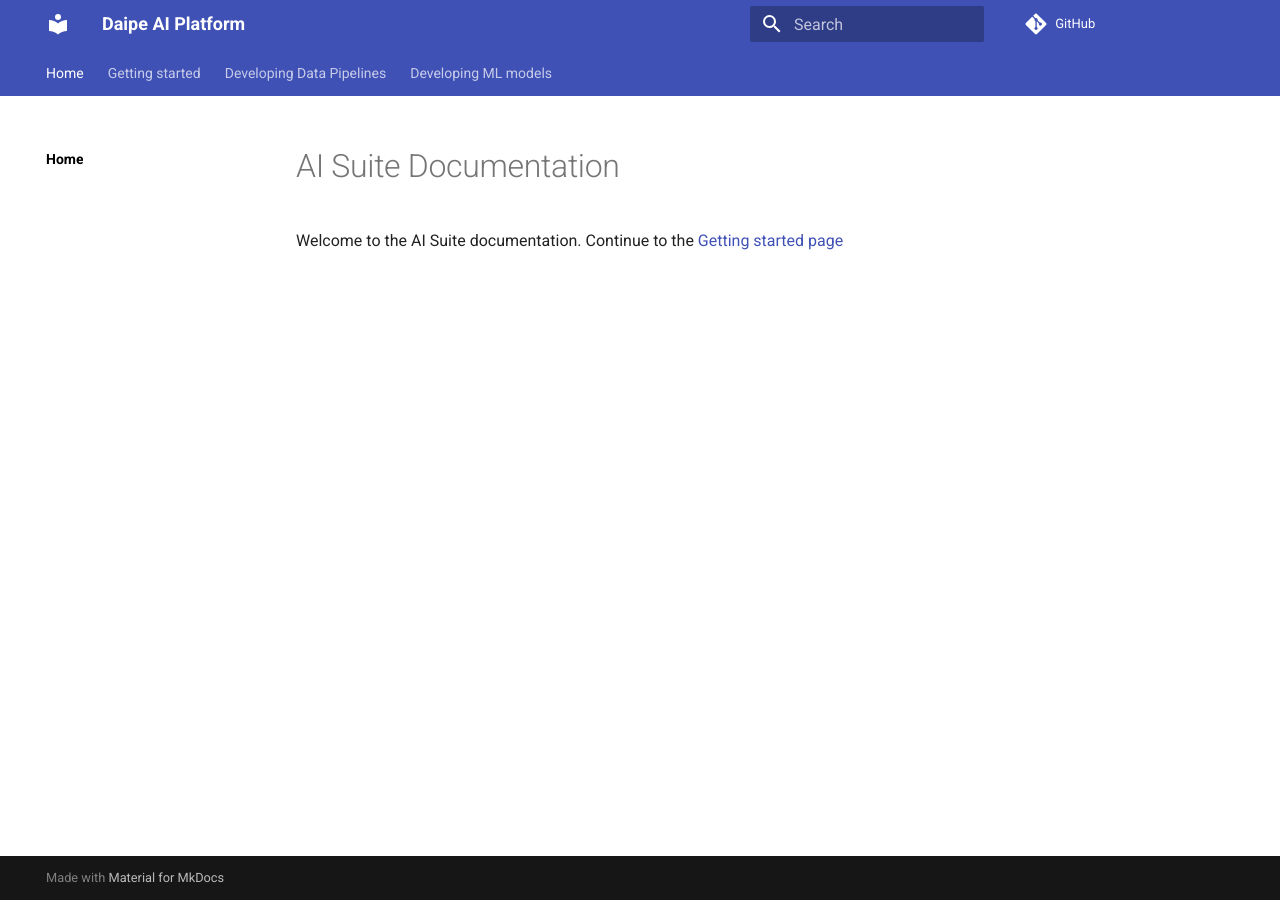
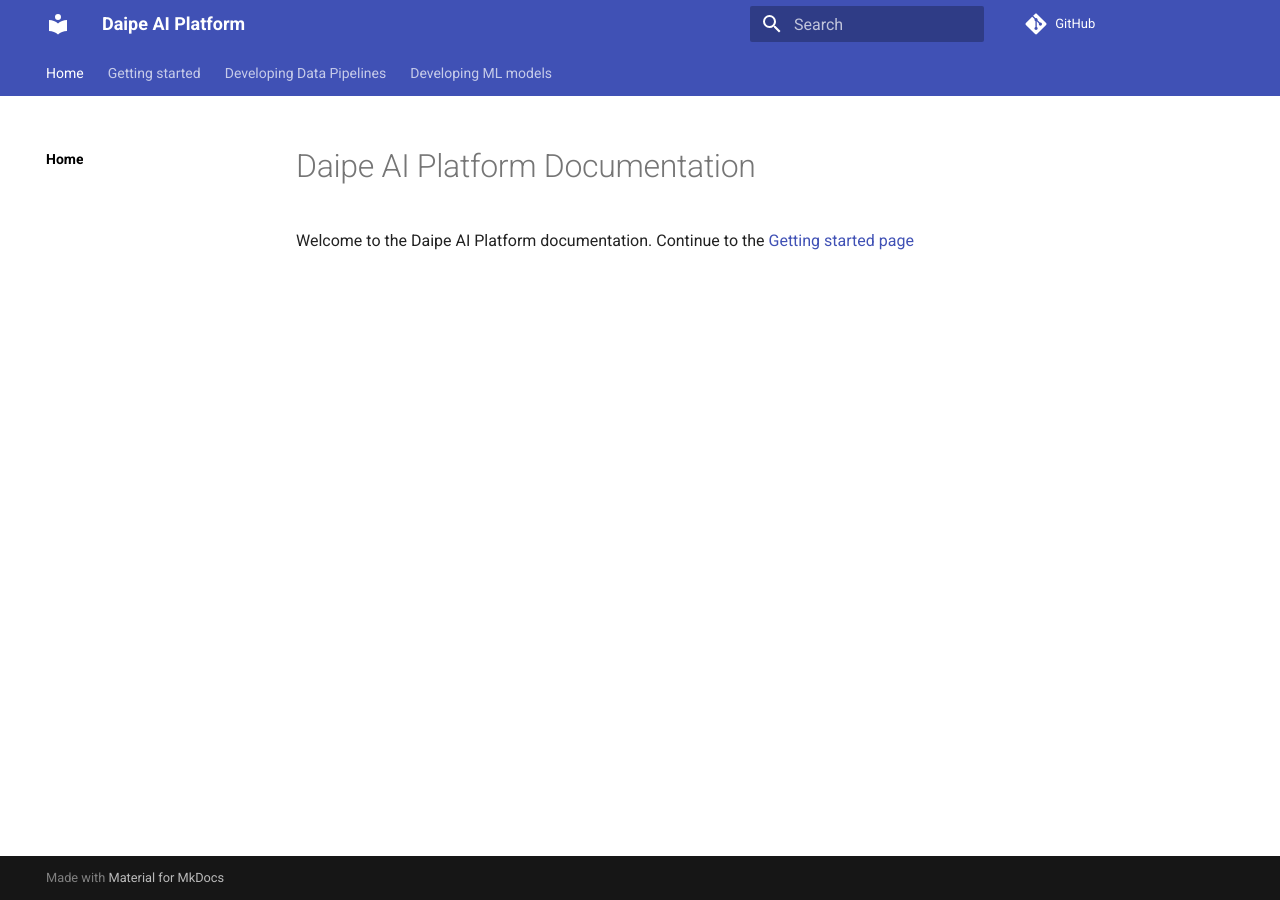
Before and after one commit to daipe-ai/platform-docs, an MkDocs documentation site: the page built from docs/index.md, in a window 1280 px wide. Built offline with MkDocs 1.6.1 and Material for MkDocs 9.7.7, drawn with Linux system fonts in a browser that asks for light colours; comment, search, counter and statistics services are not loaded.

Commit message:
More AI Suite -> Daipe renames

```diff
--- a/docs/index.md
+++ b/docs/index.md
@@ -1,3 +1,3 @@
-# AI Suite Documentation
+# Daipe AI Platform Documentation
 
-Welcome to the AI Suite documentation. Continue to the [Getting started page](getting-started/index.md)
+Welcome to the Daipe AI Platform documentation. Continue to the [Getting started page](getting-started/index.md)
```
Also changed, not shown: README.md (+1 -1 lines), docs/getting-started/index.md (+1 -1 lines).
